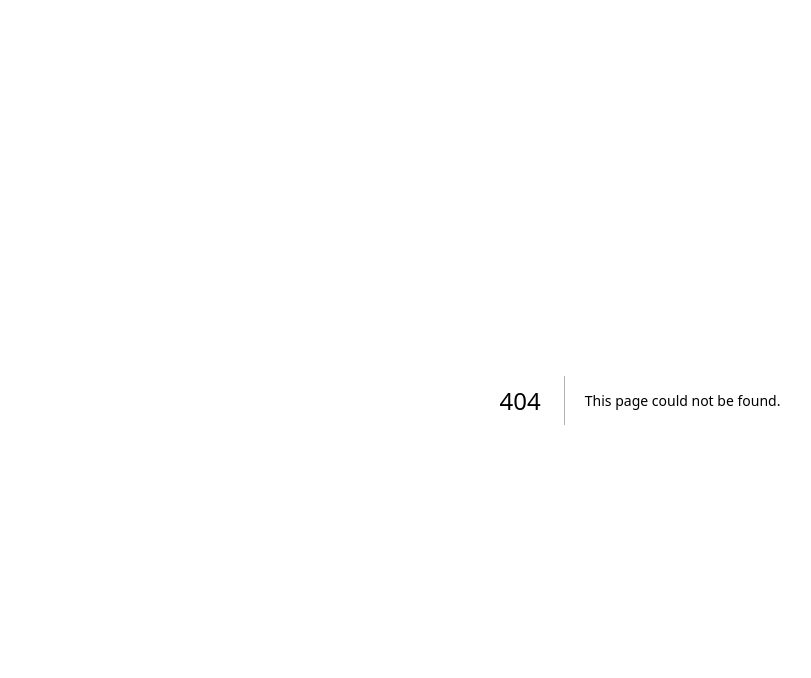
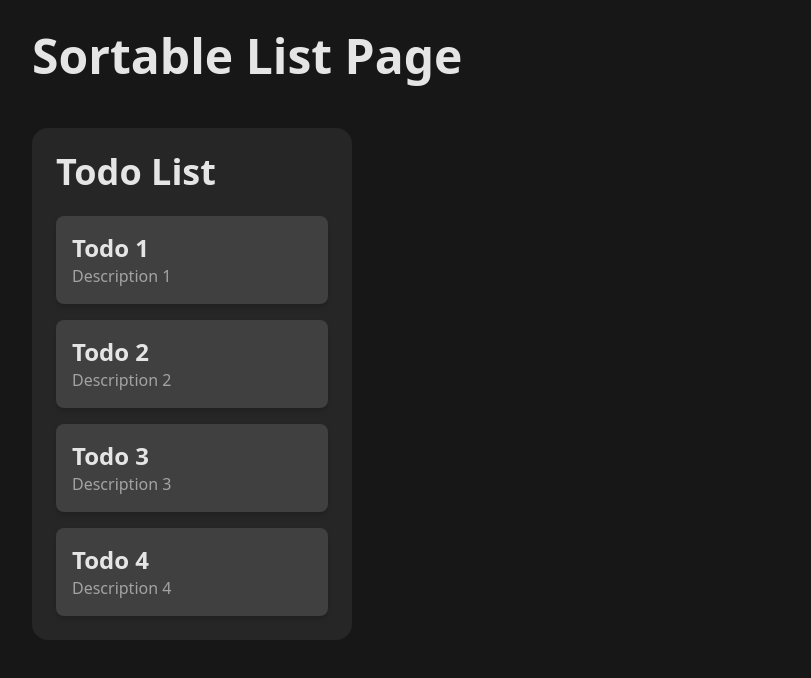
Before and after one commit to PrinceM13/dnd-trial, a Next.js app: page /sortable-list in a window 1280 px wide. Before the commit this address had no page. Shown: the top 678 px of the page, without its empty margins (0-811 px from the left). Built offline with nearby package versions, Linux system fonts and the light colour scheme.

Commit message:
feat(sortable-list): initial ui

```diff
--- /dev/null
+++ b/src/app/(demo)/sortable-list/page.tsx
@@ -0,0 +1,11 @@
+import { SortableList } from "@/features";
+import { INITIAL_TODOS } from "@/features/sortable-list/constants";
+
+export default function SortableListPage() {
+  return (
+    <div className="flex flex-col gap-12">
+      <h2 className="text-neutral-200">Sortable List Page</h2>
+      <SortableList.TodoList todos={INITIAL_TODOS} />
+    </div>
+  );
+}
--- a/src/app/page.tsx
+++ b/src/app/page.tsx
@@ -7,8 +7,9 @@ export default function Home() {
     <main className="w-full min-h-screen flex flex-col gap-12 items-center justify-center">
       <h1 className="text-neutral-200">Drag & Drop Trial</h1>
 
-      <section>
+      <section className="flex flex-col gap-6">
         <LinkButton path="kanban-board">Kanban Board</LinkButton>
+        <LinkButton path="sortable-list">Sortable List</LinkButton>
       </section>
     </main>
   );
--- a/src/features/index.ts
+++ b/src/features/index.ts
@@ -1,3 +1,4 @@
 import * as KanbanBoard from "./kanban-board";
+import * as SortableList from "./sortable-list";
 
-export { KanbanBoard };
+export { KanbanBoard, SortableList };
--- /dev/null
+++ b/src/features/sortable-list/components/TodoItem/TodoItem.tsx
@@ -0,0 +1,10 @@
+import type { TodoItemProps } from "@/features/sortable-list/components/types";
+
+export const TodoItem: React.FC<TodoItemProps> = ({ todo }) => {
+  return (
+    <div className="cursor-grab p-4 rounded-lg bg-neutral-700 text-neutral-200 shadow-md hover:shadow-lg">
+      <h5>{todo.title}</h5>
+      <p className="text-neutral-400">{todo.description}</p>
+    </div>
+  );
+};
--- /dev/null
+++ b/src/features/sortable-list/components/TodoItem/index.ts
@@ -0,0 +1,3 @@
+import { TodoItem } from "./TodoItem";
+
+export default TodoItem;
--- /dev/null
+++ b/src/features/sortable-list/components/TodoList/TodoList.tsx
@@ -0,0 +1,15 @@
+import TodoItem from "@/features/sortable-list/components/TodoItem";
+import type { TodoListProps } from "@/features/sortable-list/components/types";
+
+export const TodoList: React.FC<TodoListProps> = ({ todos }) => {
+  return (
+    <div className="select-none w-80 bg-neutral-800 text-neutral-200 rounded-2xl flex flex-col gap-6 p-6">
+      <h3>Todo List</h3>
+      <section className="flex-1 flex flex-col gap-4">
+        {todos.map((todo) => (
+          <TodoItem key={todo.id} todo={todo} />
+        ))}
+      </section>
+    </div>
+  );
+};
--- /dev/null
+++ b/src/features/sortable-list/components/TodoList/index.ts
@@ -0,0 +1,3 @@
+import { TodoList } from "./TodoList";
+
+export default TodoList;
--- /dev/null
+++ b/src/features/sortable-list/components/types.ts
@@ -0,0 +1,13 @@
+export type Todo = {
+  id: string;
+  title: string;
+  description: string;
+};
+
+export type TodoListProps = {
+  todos: Todo[];
+};
+
+export type TodoItemProps = {
+  todo: Todo;
+};
--- /dev/null
+++ b/src/features/sortable-list/constants/index.ts
@@ -0,0 +1 @@
+export * from "./initial";
--- /dev/null
+++ b/src/features/sortable-list/constants/initial.ts
@@ -0,0 +1,24 @@
+import type { Todo } from "@/features/sortable-list/components/types";
+
+export const INITIAL_TODOS: Todo[] = [
+  {
+    id: "todo-1",
+    title: "Todo 1",
+    description: "Description 1"
+  },
+  {
+    id: "todo-2",
+    title: "Todo 2",
+    description: "Description 2"
+  },
+  {
+    id: "todo-3",
+    title: "Todo 3",
+    description: "Description 3"
+  },
+  {
+    id: "todo-4",
+    title: "Todo 4",
+    description: "Description 4"
+  }
+];
--- /dev/null
+++ b/src/features/sortable-list/index.ts
@@ -0,0 +1,3 @@
+import TodoList from "./components/TodoList";
+
+export { TodoList };
```
